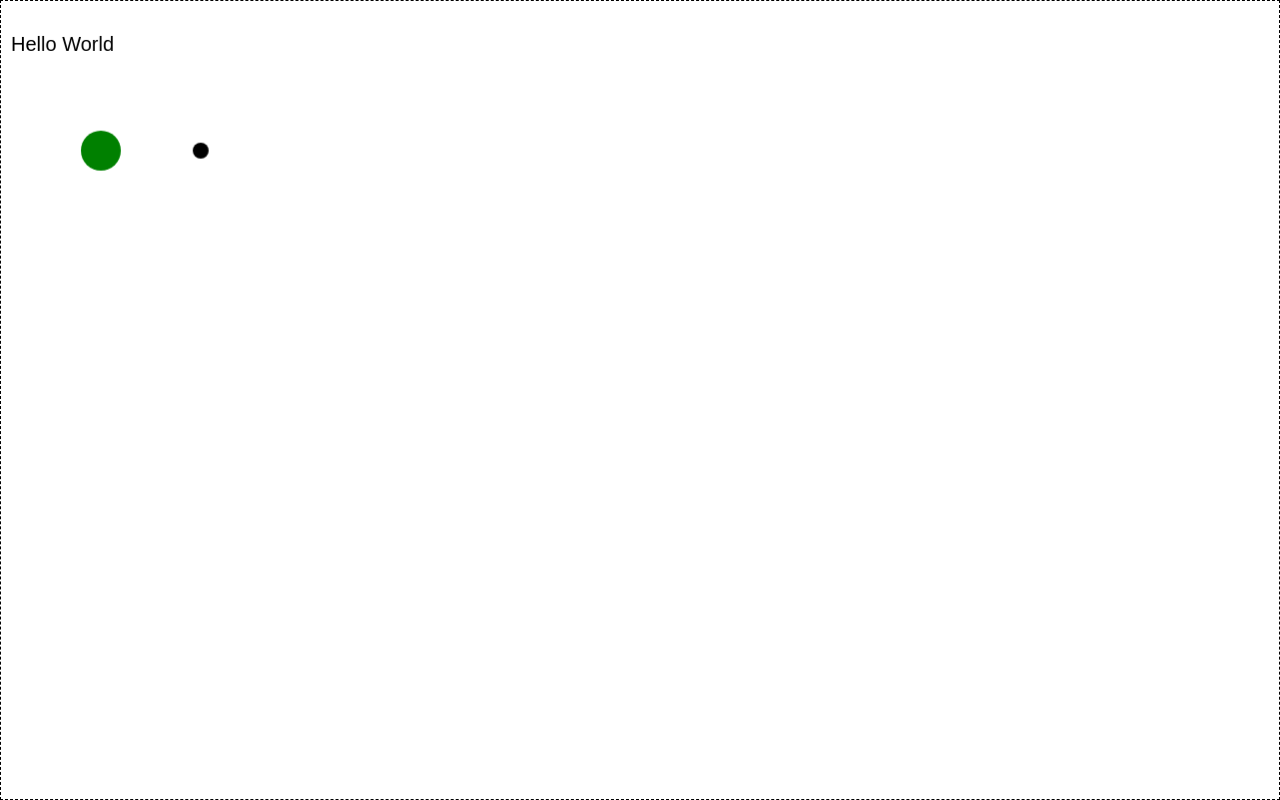
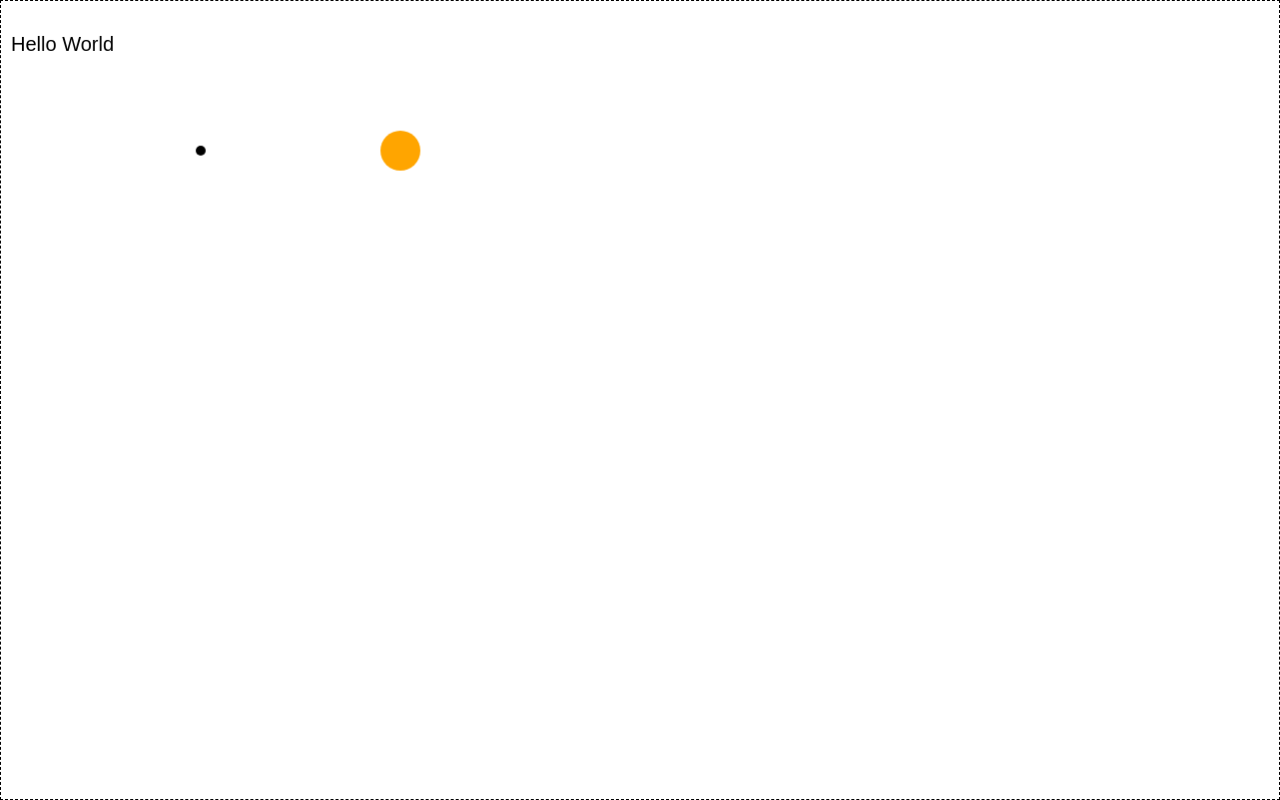
Before and after one commit to joonxz/canvas-games, a website: page public/index.html in a window 1280 px wide. Drawn offline with nearby package versions, Linux system fonts and the light colour scheme; files that its build step writes are made by us from their sources.

Commit message:
added collision detection

```diff
--- a/frontend/js/circle.js
+++ b/frontend/js/circle.js
@@ -2,7 +2,8 @@
   this.x = x;
   this.y = y;
   this.radius = 20;
-  this.color = 'green';
+  this.color = 'blue';
+  this.angle = 0;
 }
 
 Circle.prototype.update = function(time) {
@@ -20,3 +21,9 @@
   }
   ctx.restore();
 };
+
+Circle.prototype.collidesWith = function(otherCircle) {
+  var sumRadius = otherCircle.radius + this.radius;
+  var distance = Math.sqrt(Math.pow(otherCircle.x - this.x, 2) + Math.pow(otherCircle.y - this.y, 2));
+  return distance <= sumRadius;
+};
--- a/frontend/js/entities.js
+++ b/frontend/js/entities.js
@@ -1,5 +1,5 @@
 var entities = [];
 
-entities.push(new Circle(100, 150));
+var snake = new Circle(100, 150);
 
-entities.push(new Pellets(200, 150));
+entities.push(new Pellets(200, 150), snake);
--- /dev/null
+++ b/frontend/js/handle-input.js
@@ -0,0 +1,5 @@
+var handleInput = function () {
+
+  snake.x += 1;
+  // snake.y = snake.y + 1;
+};
--- a/frontend/js/index.js
+++ b/frontend/js/index.js
@@ -1,2 +1,7 @@
 var canvas = document.getElementById('snake');
 var ctx = canvas.getContext('2d');
+
+var inputState = {
+  joystick: {x: 0.0, y: 0.0},
+  blastButton: false
+};
--- a/frontend/js/loop.js
+++ b/frontend/js/loop.js
@@ -1,7 +1,7 @@
 // doFrame function name is game loop convention name
 var doFrame = function (time) {
-  // handleInput();
-  // simulation(time);
+  handleInput();
+  simulation(time);
   draw();
 
   // loop request
--- a/frontend/js/pellets.js
+++ b/frontend/js/pellets.js
@@ -1,8 +1,12 @@
 var Pellets = function (x, y) {
   this.x = x;
   this.y = y;
-  this.radius = 8;
+  this.radius = 5;
   this.color = 'black';
 }
 
 Pellets.prototype = new Circle();
+
+Circle.prototype.update = function(time) {
+
+};
--- /dev/null
+++ b/frontend/js/simulation.js
@@ -0,0 +1,17 @@
+var simulation = function (time) {
+
+
+  for (var i = 0; i < entities.length; i++) {
+    entities[i].update(time);
+  }
+
+  for (var i = 0; i < entities.length; i++) {
+    var entity = entities[i];
+
+    if (entity instanceof Pellets) {
+      if (snake.collidesWith(entity)) {
+        snake.color = 'orange';
+      }
+    }
+  }
+};
--- a/public/index.html
+++ b/public/index.html
@@ -9,7 +9,10 @@
     <script src="../frontend/js/circle.js" defer></script>
     <script src="../frontend/js/pellets.js" defer></script>
     <script src="../frontend/js/entities.js" defer></script>
+    <script src="../frontend/js/handle-input.js" defer></script>
+    <script src="../frontend/js/mapping.js" defer></script>
     <script src="../frontend/js/resize-canvas.js" defer></script>
+    <script src="../frontend/js/simulation.js" defer></script>
     <script src="../frontend/js/draw.js" defer></script>
     <script src="../frontend/js/loop.js" defer></script>
 
```
Also changed, not shown: frontend/js/mapping.js (added, +23 -0 lines).
